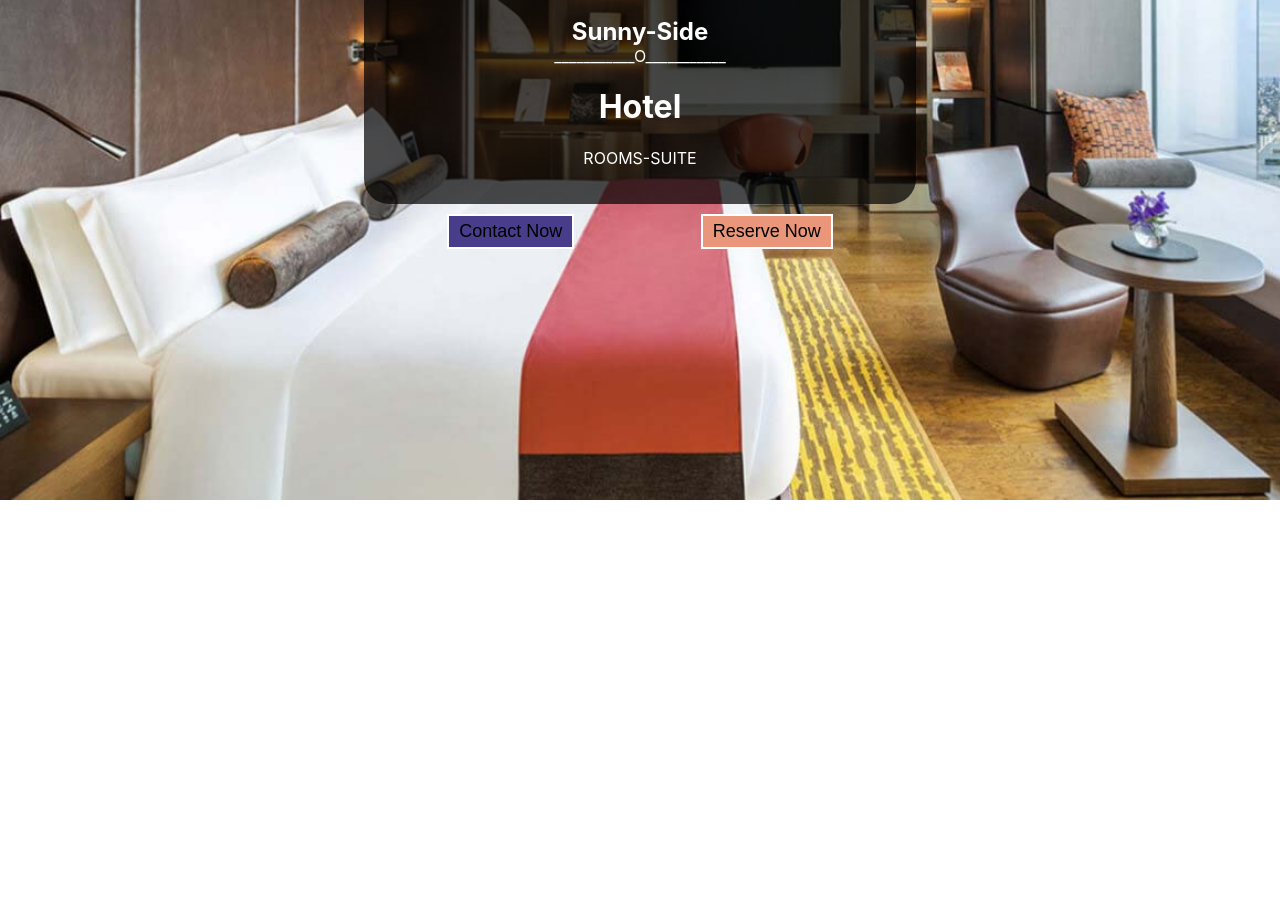
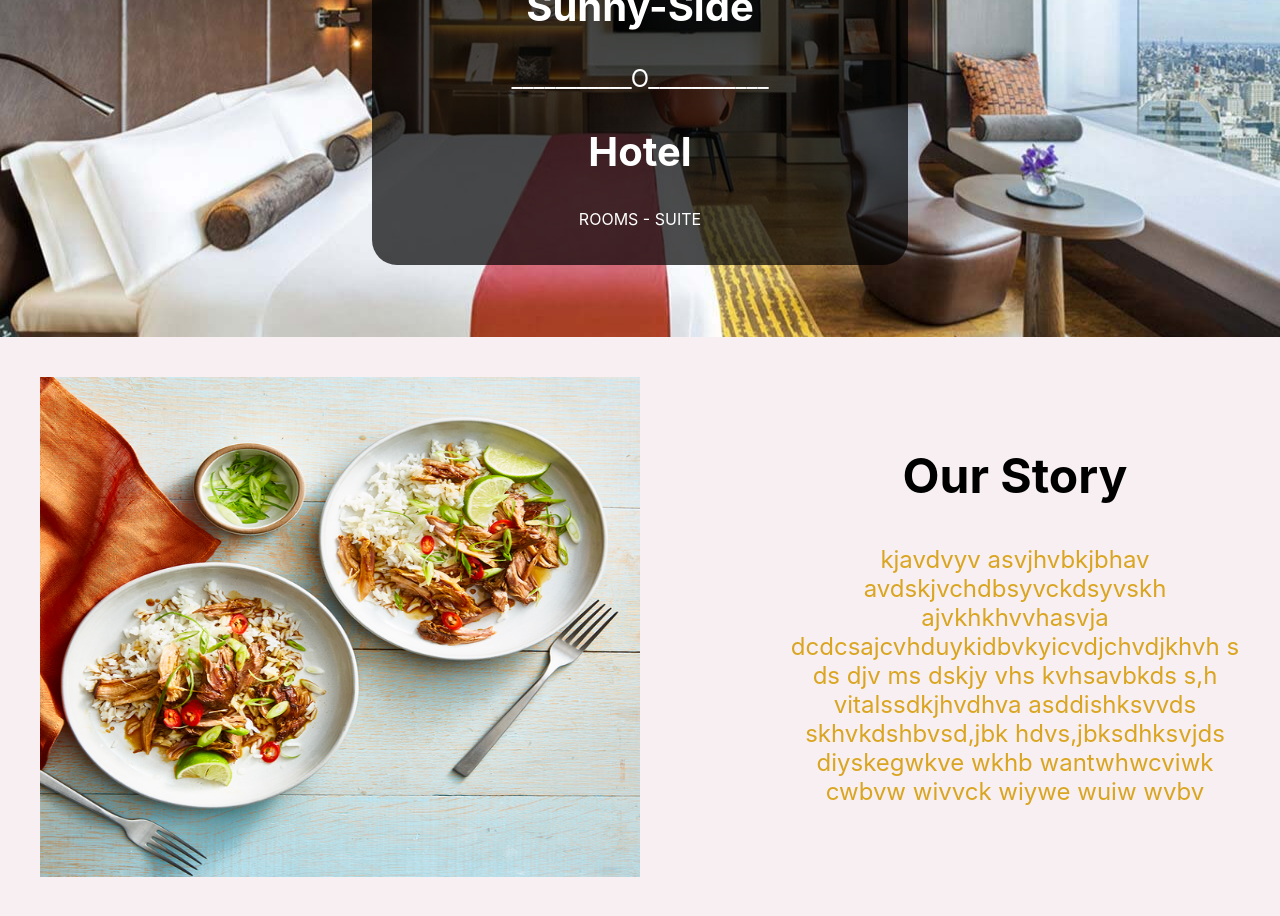
Before and after one commit to Travel-Inn/travel_inn_web_app, a React (Create React App) app: page / in a window 1280 px wide. Shown: the part 300-1216 px from the top of the page. Before the commit the page ends 800 px from the top, so only its background shows below. Built offline with nearby package versions, Linux system fonts and the light colour scheme.

Commit message:
edited landing page not fully done but i'd continue later, what i'v done is just a template

```diff
--- a/src/pages/home.js
+++ b/src/pages/home.js
@@ -1,20 +1,41 @@
 import '../styles/home.css';
 import Navbar from '../components/Navbar';
+import lunch from '../images/lunch.png'
 
 function Home() {
   return (
-    <div className="homeContent">
-      <Navbar />
-      <div className="homePageInfo">
-        <h2>Sunny-Side</h2>
-        <span>___________O___________</span>
-        <h1>Hotel</h1>
-        <p>ROOMS-SUITE</p>
-      </div>
-      <div className="btns">
-        <button className='btn'>Contact Now</button>
-        <button className='btn'>Reserve Now</button>
-      </div>
+    <div className="home">
+        <section className='landing'>
+            <div className='landing-container'>
+                <Navbar />
+                <div className='landing-text'>
+                    <h2 className='hotel-name'>Sunny-Side</h2>
+                    <span>___________O___________</span>
+                    <h1 className='hotel-name'>Hotel</h1>
+                    <p className='rns'>ROOMS - SUITE</p>
+                </div>
+            </div>
+        </section>
+
+        <section className='about-us'>
+            <div className='au-container'>
+                <img src={lunch} alt='sunnyside' />
+                <div className='au-text'>
+                    <h2 >Our Story</h2>
+                    <p >kjavdvyv
+                    asvjhvbkjbhav
+                    avdskjvchdbsyvckdsyvskh ajvkhkhvvhasvja
+                    dcdcsajcvhduykidbvkyicvdjchvdjkhvh s
+                    ds djv ms  dskjy vhs kvhsavbkds s,h vitalssdkjhvdhva
+                    asddishksvvds
+                    skhvkdshbvsd,jbk hdvs,jbksdhksvjds
+                    diyskegwkve
+                     wkhb wantwhwcviwk cwbvw wivvck
+                     wiywe wuiw wvbv
+                     </p>
+                </div>
+            </div>
+        </section>
     </div>
   );
 }
--- a/src/styles/home.css
+++ b/src/styles/home.css
@@ -1,13 +1,13 @@
-.homeContent{
+.landing {
     background-image: url('../images/aboutslider2-1.jpg');
-    background-repeat: no-repeat;
-    background-size: cover;
-    position: fixed;
     width: 100%;
-    top: 0;
-    bottom: 0;
-  }
-  .homePageInfo {
+}
+
+.landing-container {
+    padding: 20px;
+}
+
+.landing-text {
     text-align: center;
     color: white;
     background-color: rgba(0,0,0, 0.7);
@@ -16,30 +16,53 @@
     margin-left: auto;
     margin-right: auto;
     padding: 20px;
-    margin-top: 15%;
+    margin-top: 10%;
+    margin-bottom: 4.2%;
   }
 
-  h2{
-    margin-bottom: 0;
-  }
-  .btns{
-    justify-content: space-around;
-    width: 40%;
-    margin-left: auto;
-    margin-right: auto;
-    display: flex;
-    margin-top: 10px;
-  }
-  .btn{
-    display: block;
-    font-size: 18px;
-    border: 2px solid white;
-    padding: 5px 10px 5px 10px;
-  }
-  .btn:first-of-type{
-    background-color: darkslateblue;
+  .hotel-name {
+      font-size: 2.5rem;
   }
 
-  .btn:last-of-type{
-    background-color: darksalmon;
+  .rns {
+      font-size: 1rem;
   }
+
+  .landing-text > span {
+      font-size: 1.5rem;
+  }
+
+
+  .about-us {
+      background-color: #f7eff1;
+      padding: 40px;
+      align-items: center;
+  }
+
+  .au-container {
+      display: flex;
+      width: 100%;
+      align-items: center;
+      justify-content: space-between;
+  }
+
+  .au-container > img {
+      width: 50%;
+      height: 500px;
+  }
+
+  .au-text {
+      text-align: center;
+  }
+
+  .au-text > h2 {
+      margin-top: 5%;
+      font-size: 3rem;
+  }
+
+  .au-text > p {
+      width: 450px;
+      color: goldenrod;
+      font-size: 1.5rem;
+      margin-top: 5%;
+  }
```
Also changed, not shown: src/App.css (+3 -29 lines).
